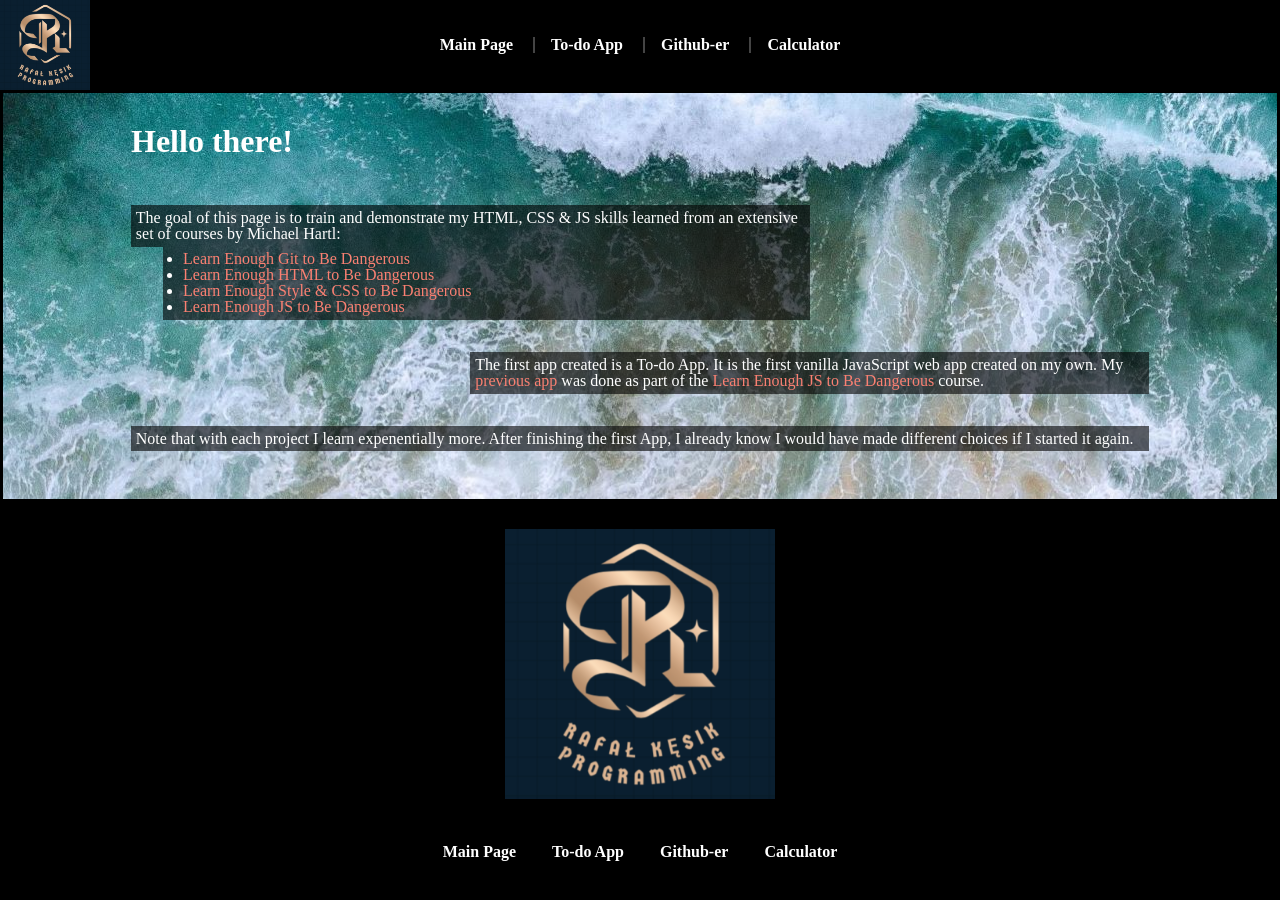
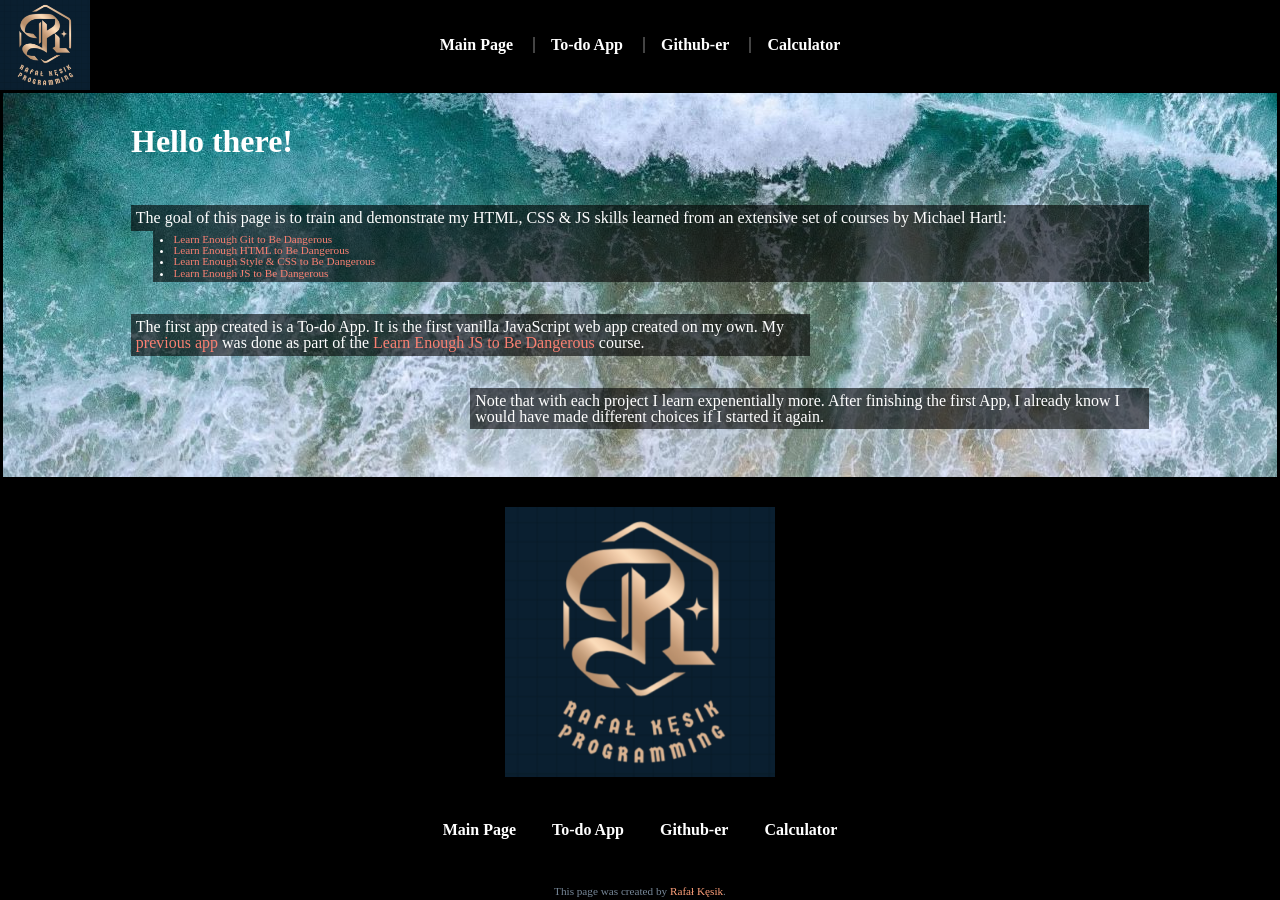
Before and after one commit to rafalkesik/JS_training_website, a Jekyll site: the page built from index.html, in a window 1280 px wide and 900 px high. Built offline with Jekyll 4.4.1, drawn with Linux system fonts in a browser that asks for light colours; nearby versions of some CDN libraries.

Commit message:
Improve main page layout slightly

```diff
--- a/css/main.css
+++ b/css/main.css
@@ -88,6 +88,7 @@
     background-color: rgba(0, 0, 0, 0.6);
     padding: 0.3em;
     margin-top: 0;
+    font-size: 0.7em;
 }
 
 .main-story {
@@ -376,7 +377,8 @@
         top: 10vh;
         left: 0;
         width: 100vw;
-        background-color: slategrey;
+        /* background-color: slategrey; */
+        background-color: rgba(0, 0, 0, 0.9);
         font-size: 2em;
         line-height: 2em;
         display: none;
@@ -458,8 +460,9 @@
         margin-right: 20px;
     }
     input[type='checkbox']:checked {
-        background: darkcyan;
+        background-color: darkcyan;
     }
+
     input[type='text'] {
         font-size: 1.5em;
         max-width: 70vw;
--- a/index.html
+++ b/index.html
@@ -7,22 +7,22 @@
     <div class="grid main-story" style="border: 3px solid black;">
             <h1 class="grid_2-8">Hello there!</h1>
 
-            <p class="grid_2-6 info-box">
+            <p class="grid_2-8 info-box">
                 The goal of this page is to train and demonstrate my HTML, CSS & JS skills learned from an extensive set of courses by Michael Hartl:
             </p>
 
-            <ul class="grid_2-6 info-box-ul" style="padding-left: 20px;">
+            <ul class="grid_2-8 info-box-ul" style="padding-left: 20px;">
                 <li><a href="/">Learn Enough Git to Be Dangerous</a></li>
                 <li><a href="/">Learn Enough HTML to Be Dangerous</a></li>
                 <li><a href="/">Learn Enough Style & CSS to Be Dangerous</a></li>
                 <li><a href="/">Learn Enough JS to Be Dangerous</a></li>
             </ul>
 
-            <p class="grid_4-8 info-box">
+            <p class="grid_2-6 info-box">
                 The first app created is a To-do App. It is the first vanilla JavaScript web app created on my own. My <a href="https://rafalkesik.github.io">previous app</a> was done as part of the <a href="">Learn Enough JS to Be Dangerous</a> course.
             </p>
 
-            <p class="grid_2-8 info-box">
+            <p class="grid_4-8 info-box">
                 Note that with each project I learn expenentially more. After finishing the first App, I already know I would have made different choices if I started it again.
             </p>
     </div>
```
